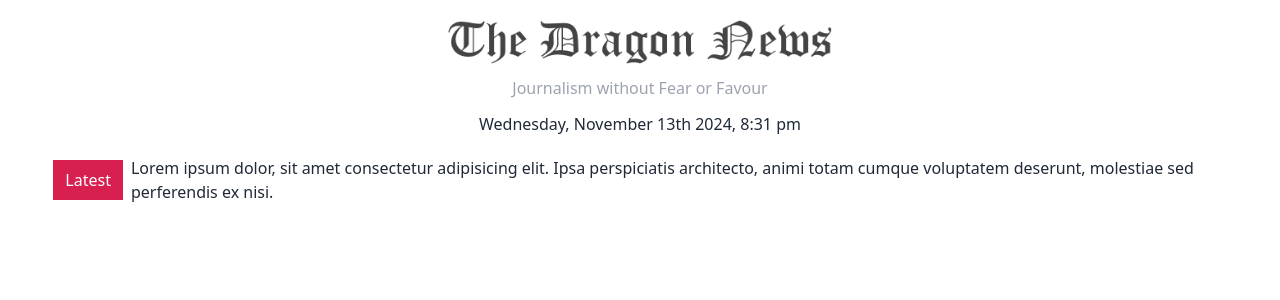
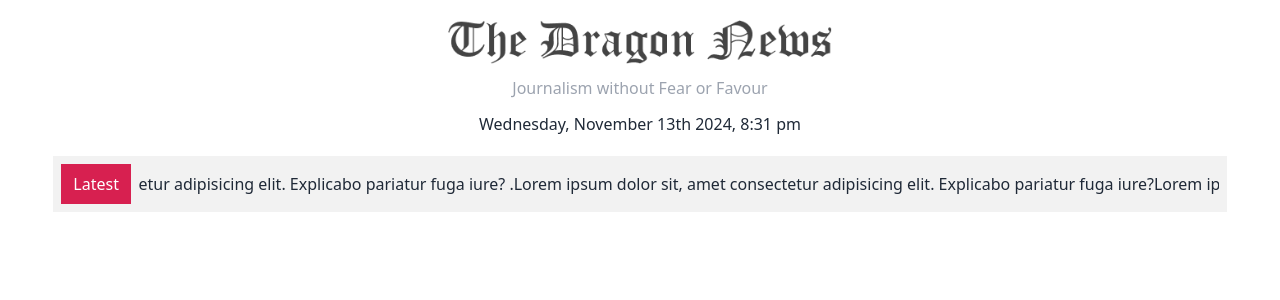
Before and after one commit to Sabuj-Chowdhury/dragon-newspaper-React-project, a React (Vite) app: page / in a window 1280 px wide. Shown: the top 300 px of the page. Built offline with nearby package versions, Linux system fonts and the light colour scheme.

Commit message:
React-Fast-Marque npm package add to implement latest

```diff
--- a/src/Components/LatestNews.jsx
+++ b/src/Components/LatestNews.jsx
@@ -1,14 +1,26 @@
+import Marquee from "react-fast-marquee";
+import { Link } from "react-router-dom";
+
 const LatestNews = () => {
   return (
     <div className="w-11/12 mx-auto">
-      <div className="flex gap-2 justify-center items-center">
+      <div className="flex gap-2 justify-center items-center bg-base-200 p-2">
         <button className="px-3 py-2 bg-[#D72050] text-white">Latest</button>
 
-        <p>
-          Lorem ipsum dolor, sit amet consectetur adipisicing elit. Ipsa
-          perspiciatis architecto, animi totam cumque voluptatem deserunt,
-          molestiae sed perferendis ex nisi.
-        </p>
+        <Marquee pauseOnHover={true} speed={50} className="space-x-10">
+          <Link>
+            Lorem ipsum dolor sit, amet consectetur adipisicing elit. Explicabo
+            pariatur fuga iure? .
+          </Link>
+          <Link>
+            Lorem ipsum dolor sit, amet consectetur adipisicing elit. Explicabo
+            pariatur fuga iure?
+          </Link>
+          <Link>
+            Lorem ipsum dolor sit, amet consectetur adipisicing elit. Explicabo
+            pariatur fuga iure?
+          </Link>
+        </Marquee>
       </div>
     </div>
   );
```
